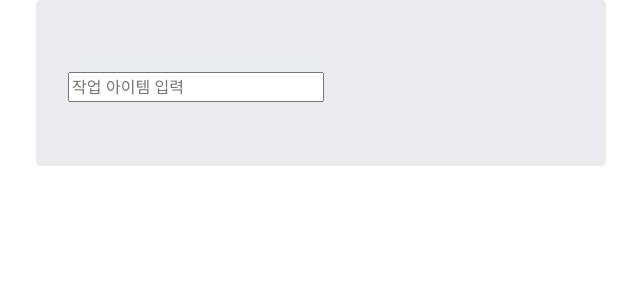
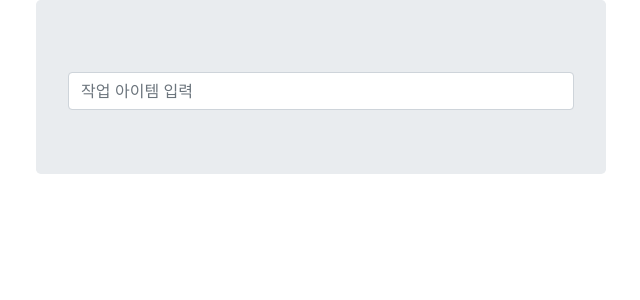
Before and after one commit to portfolio-y0711/2018_tdd, a Django app: template superlists/lists/templates/base.html in a window 1280 px wide. Shown: the top 300 px of the page, without its empty margins (34-674 px from the left). Run offline with Django 3.2, Linux system fonts and the light colour scheme; the template is opened without the code that fills it, so the values that code supplies are empty; some libraries are stand-ins or nearby versions.

Commit message:
146p/lists/templates/base.html(1)

```diff
--- a/superlists/lists/templates/base.html
+++ b/superlists/lists/templates/base.html
@@ -14,7 +14,7 @@
             <div class="text-center"></div>
                 <h1>{% block header_text %}{% endblock %}</h1>
                 <form method="POST" action="{% block form_action %}{% endblock %}">
-                <input name ="item_text" id="id_new_item" placeholder="작업 아이템 입력">
+                <input name ="item_text" id="id_new_item" placeholder="작업 아이템 입력" class="form-control input-lg">
                     {% csrf_token %}
                 </form>
         </div>
```
